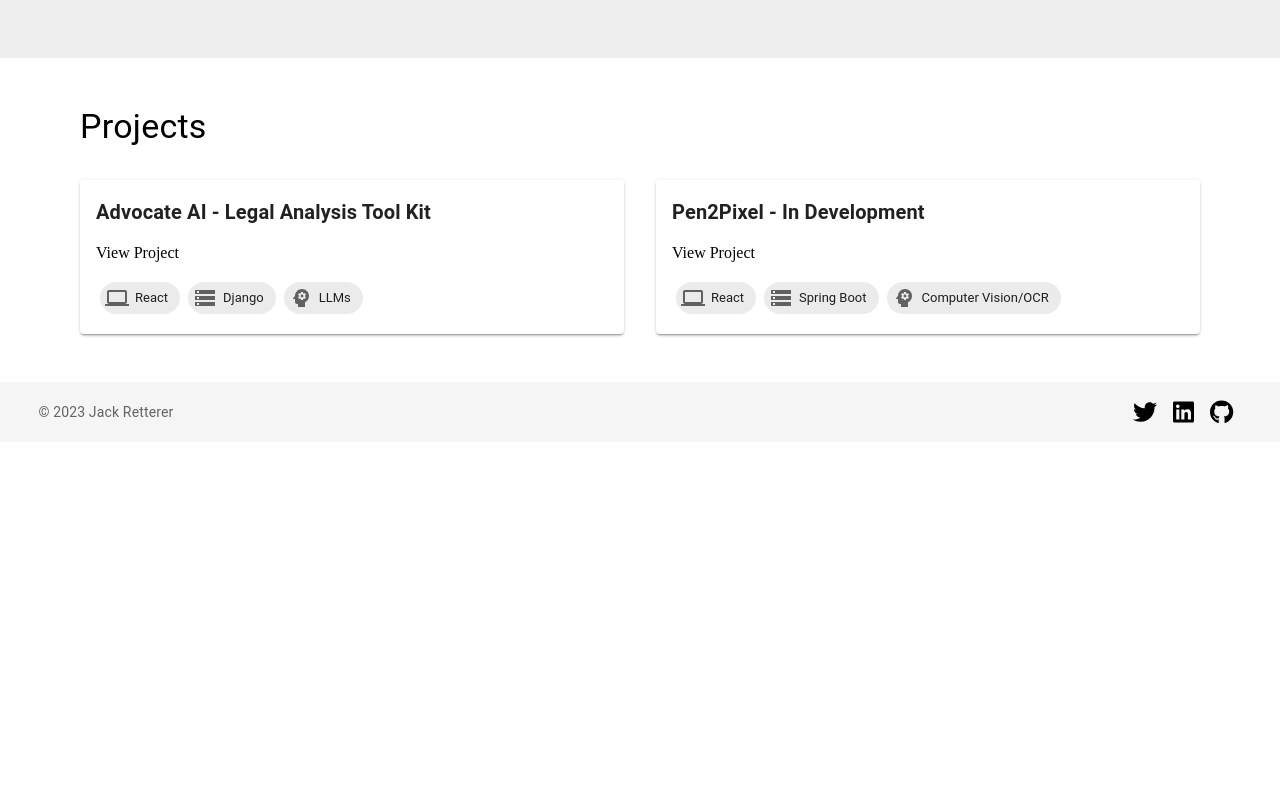
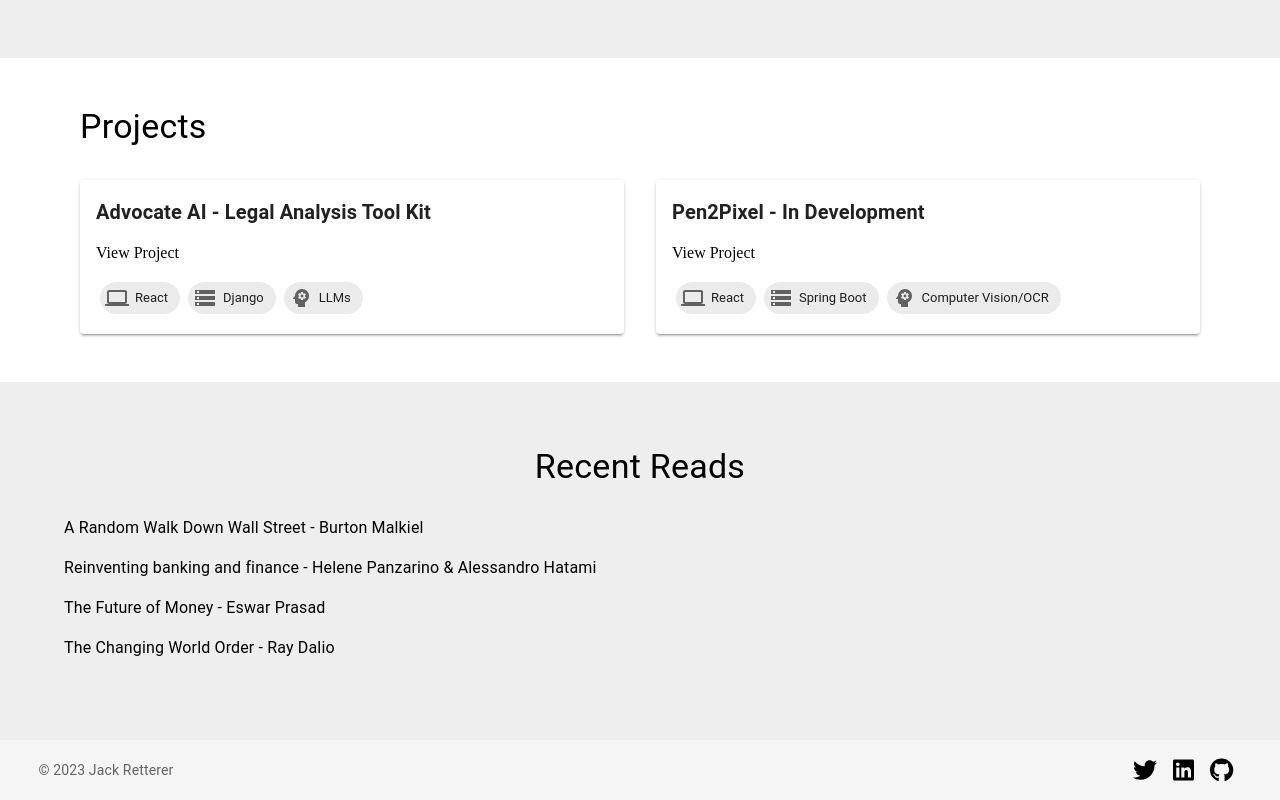
Before and after one commit to jackretterer/jackretterer, a React (Create React App) app: page / in a window 1280 px wide. Shown: the part 2462-3262 px from the top of the page. Before the commit the page ends 2904 px from the top, so only its background shows below. Built offline with nearby package versions, Linux system fonts and the light colour scheme.

Commit message:
Added books

```diff
--- a/src/components/LandingPage.js
+++ b/src/components/LandingPage.js
@@ -1,5 +1,5 @@
 import React, { useState, useEffect } from 'react';
-import { Container, Box, Typography, ListItem, List, Link, IconButton, Grid, Chip, Paper } from '@mui/material';
+import { Container, Box, Typography, ListItem, List, Link, IconButton, Grid, Chip, Paper, useTheme } from '@mui/material';
 import { styled } from '@mui/system';
 import pfp from "../assets/pfp.png";
 import { FontAwesomeIcon } from '@fortawesome/react-fontawesome';
@@ -82,6 +82,8 @@ const LandingPage = () => {
     justifyContent: 'center',
     alignItems: 'center'
   };
+
+  const theme = useTheme();
 
   return (
     <div>
@@ -257,6 +259,30 @@ const LandingPage = () => {
         </Grid>
       </ProjectContainer>
 
+      <Box
+      sx={{
+        minHeight: '10vh',
+        display: 'flex',
+        flexDirection: 'column',
+        alignItems: 'flex-start',
+        backgroundColor: theme.palette.grey[200],
+        padding: theme.spacing(isMobile ? 4 : 8),
+      }}
+    >
+      <Typography variant="h4" gutterBottom sx={{textAlign: "center",  width: '100%'}}>
+        Recent Reads
+      </Typography>
+      <List>
+        {['A Random Walk Down Wall Street - Burton Malkiel',
+          'Reinventing banking and finance - Helene Panzarino & Alessandro Hatami',
+          'The Future of Money - Eswar Prasad',
+          'The Changing World Order - Ray Dalio'].map((text, index) => (
+            <ListItem key={index} disableGutters>
+              <Typography variant="body1">{text}</Typography>
+            </ListItem>
+        ))}
+      </List>
+    </Box>
 
       <Box
         sx={{
```
